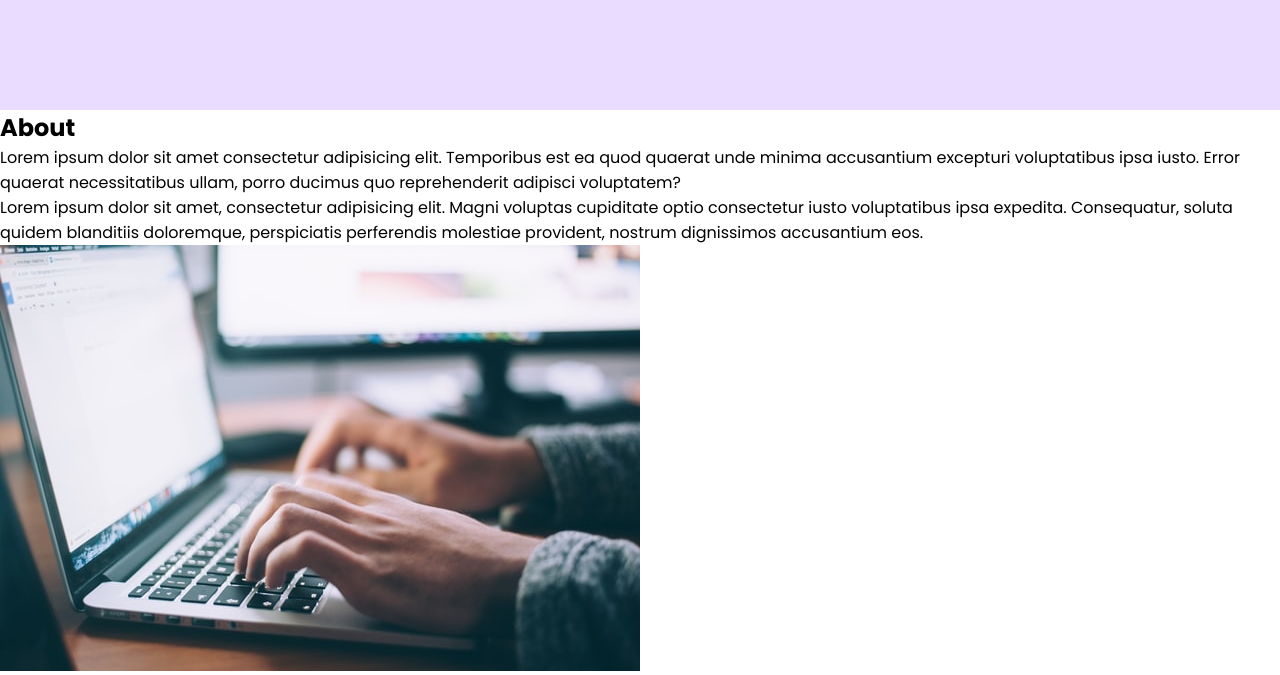
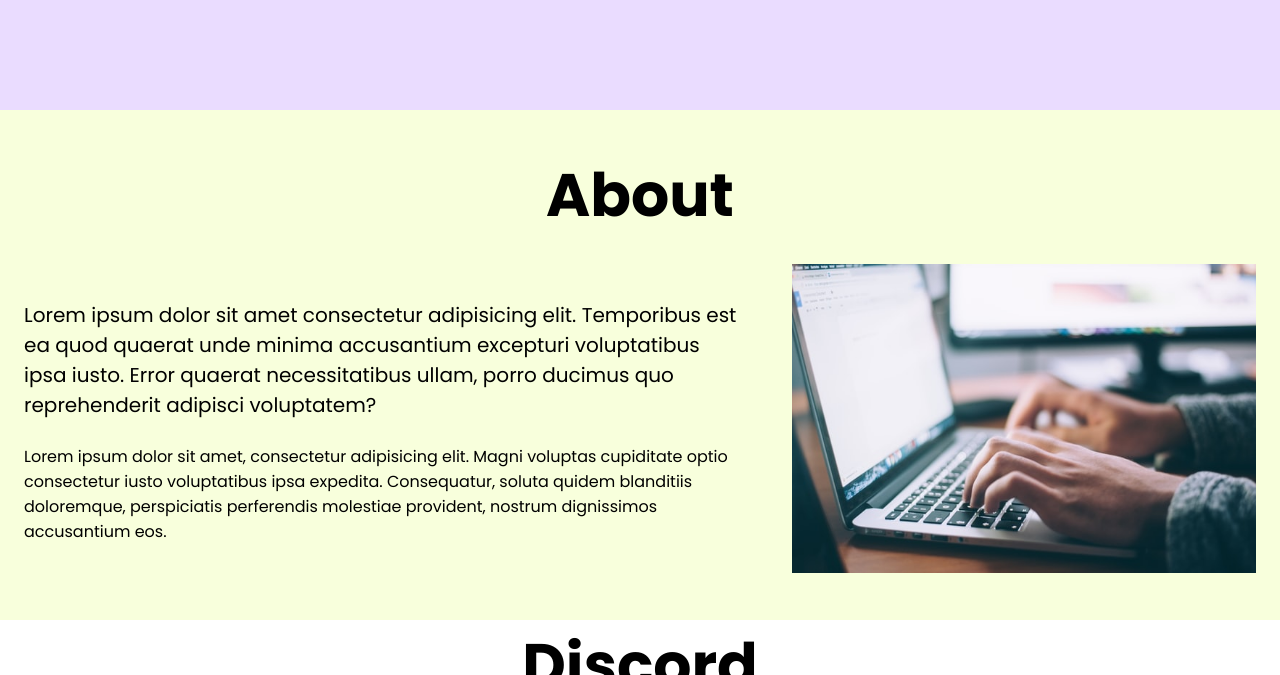
Before and after one commit to Nloperena/HTMLTutorial, a plain HTML site: page index.html in a window 1280 px wide. Shown: the part 690-1365 px from the top of the page. Drawn offline with Linux system fonts and the light colour scheme.

Commit message:
Updated the about section

```diff
--- a/index.html
+++ b/index.html
@@ -36,8 +36,9 @@
     <main>
         <section id="about">
             <h2>About</h2>
-            <div>
-                <p>
+            <div class ="section__description">
+            <div class="section__description--wrapper">
+                <p class="paragraph__section">
                     Lorem ipsum dolor sit amet consectetur adipisicing elit. Temporibus est ea quod quaerat unde minima
                     accusantium excepturi voluptatibus ipsa iusto. Error quaerat necessitatibus ullam, porro ducimus quo
                     reprehenderit adipisci voluptatem?
@@ -48,9 +49,10 @@
                     perspiciatis perferendis molestiae provident, nostrum dignissimos accusantium eos.
                 </p>
             </div>
-            <figure>
+            <figure class="about__img--wrapper">
                 <img src="./assets/about.jpg" alt=="About Image">
             </figure>
+        </div>
         </section>
         <section id="discord">
             <h2>Discord</h2>
--- a/style.css
+++ b/style.css
@@ -63,6 +63,7 @@ li {
     padding-left: 16px;
 }
 
+
 .row {
 width:100%;
 max-width: 1300px;
@@ -70,3 +71,44 @@ display: flex;
 align-items: center;
 justify-content: center;
 }
+
+/*ABOUT SECTION*/
+
+#about{
+    padding: 40px 0;
+    background-color: #f8ffdc
+}
+
+h2 {
+    font-size: 60px;
+    text-align: center;
+    margin-bottom: 24px;
+}
+
+.section__description {
+display: flex;
+justify-content: center;
+align-items: center;
+}
+
+.about__img--wrapper{
+    width: 40%;
+    padding: 0 24px;
+}
+
+img {
+    width: 100%;
+}
+
+.section__description--wrapper {
+ width: 60%;
+padding: 0 24px;
+}
+
+.paragraph__section {
+    font-size: 20px;
+    line-height: 1.5;
+    margin-bottom: 24px;
+}
+
+/*DISCORD SECTION*/
```
Also changed, not shown: 1 other file.
